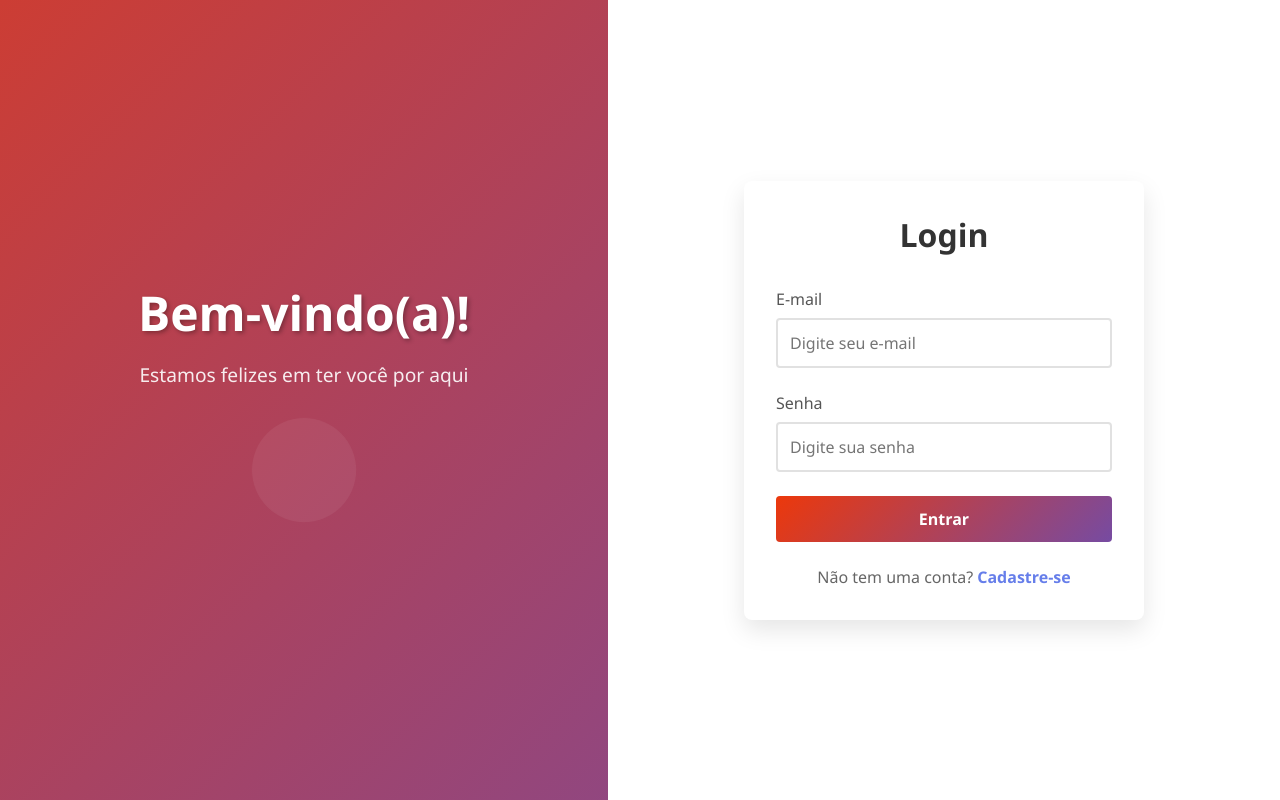
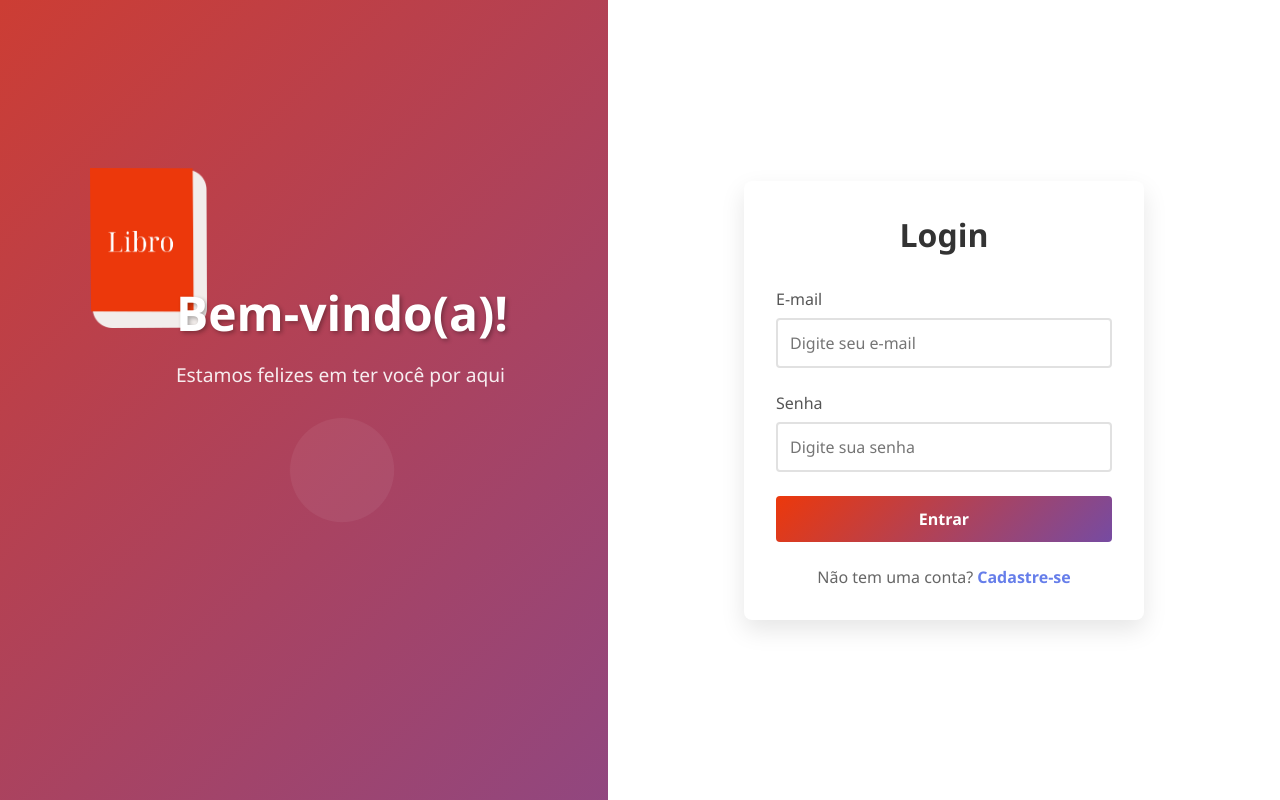
Before and after one commit to vinicuritiba10-lab/biblioteca-, a plain HTML site: page TR/index.html in a window 1280 px wide. Drawn offline with Linux system fonts and the light colour scheme.

Commit message:
Add files via upload

```diff
--- a/TR/index.html
+++ b/TR/index.html
@@ -7,9 +7,11 @@
     <link rel="stylesheet" href="style.css">
 </head>
 <body>
+
     <div class="container">
         <!-- Lado esquerdo com gradiente e mensagem de boas-vindas -->
         <div class="left-side">
+            <img src="img/g10.png" alt="logo">
             <div class="welcome-content">
                 <h1>Bem-vindo(a)!</h1>
                 <p>Estamos felizes em ter você por aqui</p>
--- a/TR/style.css
+++ b/TR/style.css
@@ -40,10 +40,11 @@
 
 /* Conteúdo de boas-vindas */
 .welcome-content {
-    text-align: center;
-    padding: 2rem;
-    z-index: 1;
+   position: absolute;
+   right: 100px;
 }
+
+
 
 .welcome-content h1 {
     font-size: 3rem;
@@ -182,3 +183,11 @@ button:hover {
         font-size: 2rem;
     }
 }
+
+img{
+    position: absolute;
+    left: 90px;
+    top: 168px;
+    max-width: 100%;
+    height: 20%;
+}
```
